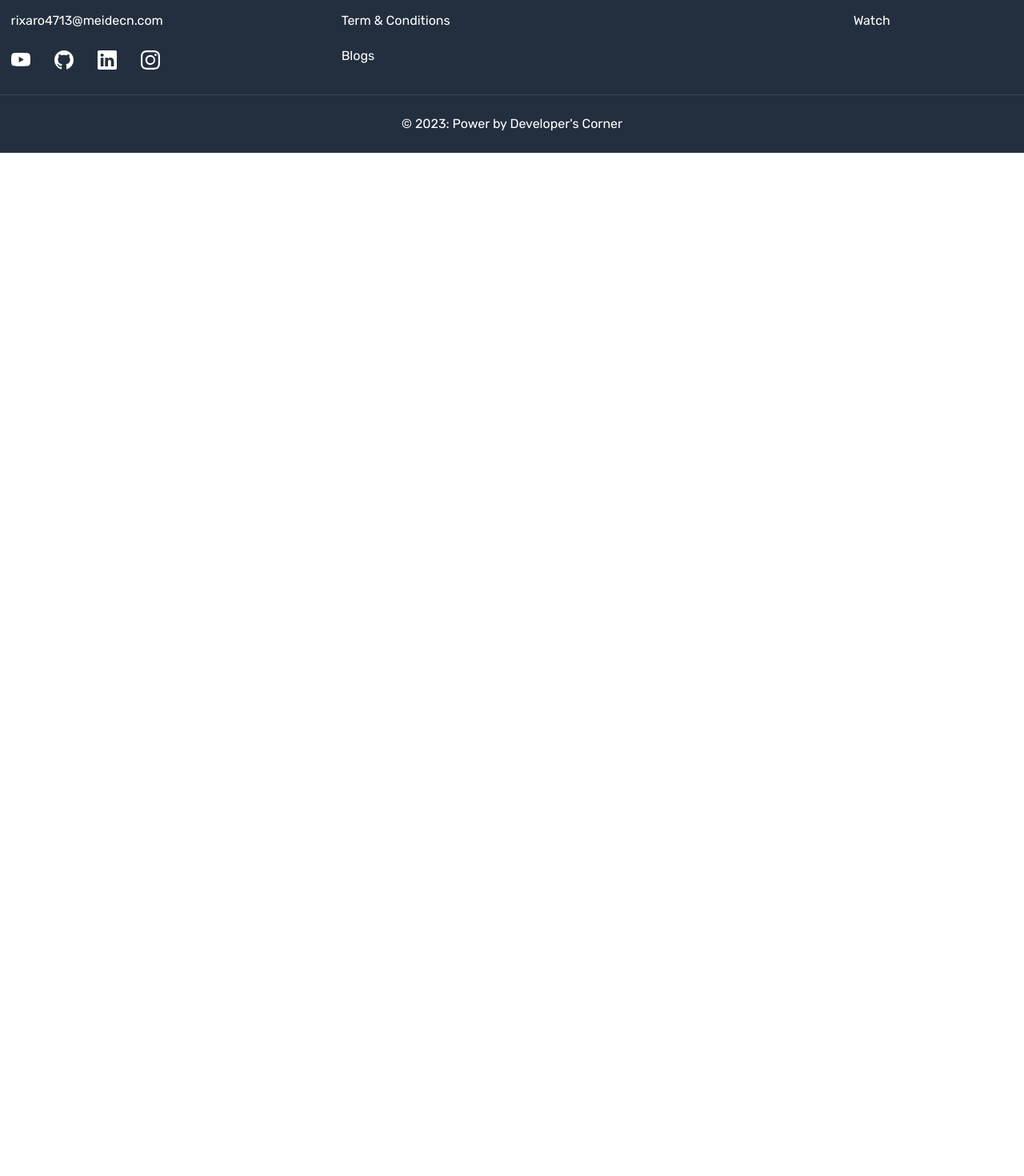
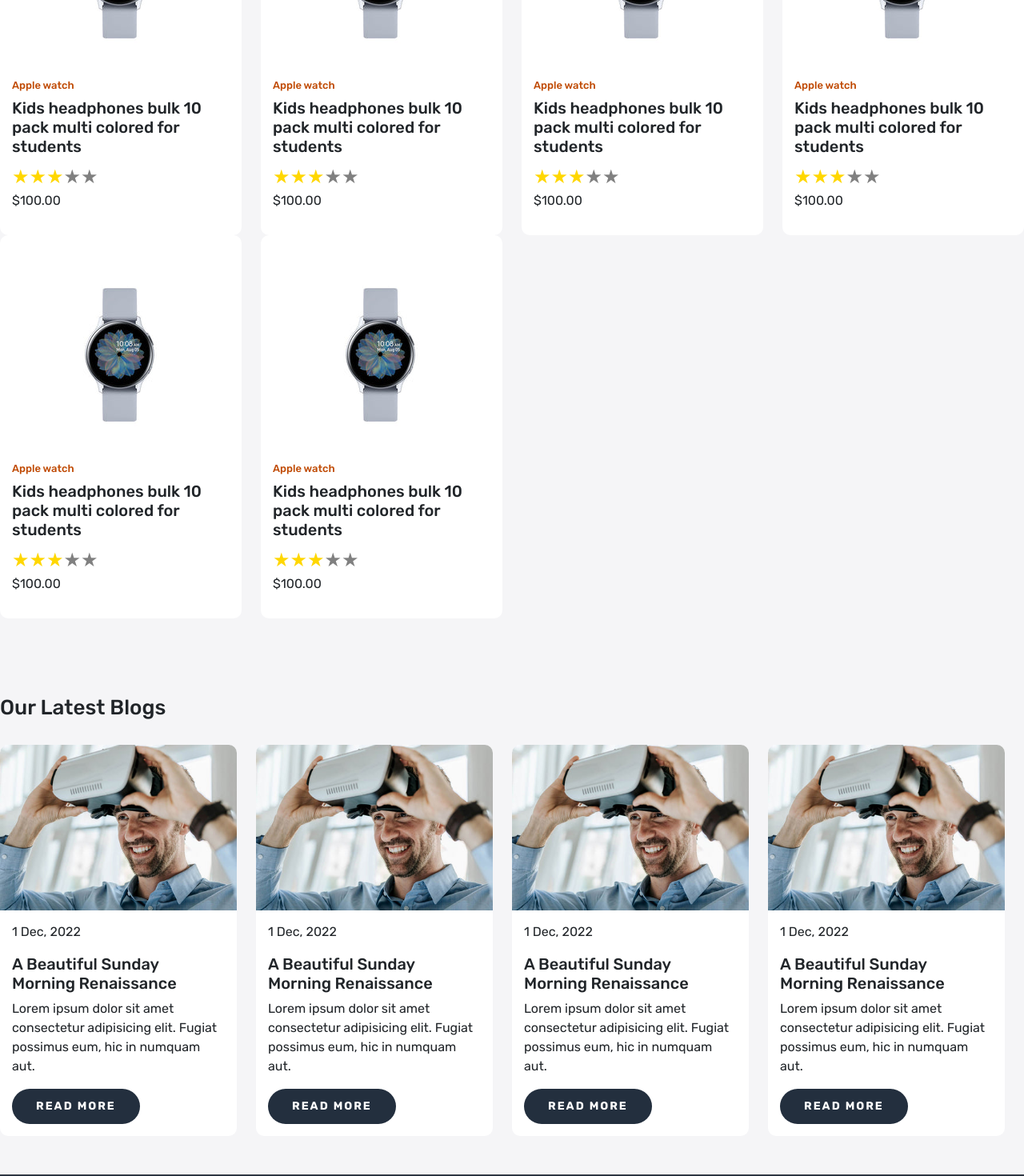
Before and after one commit to sanyamnegi9/Gmart, a React (Create React App) app: page / in a window 1280 px wide. Shown: the part 1780-3250 px from the top of the page at 80% size. Before the commit the page ends 1971 px from the top, so only its background shows below. Built offline with nearby package versions, Linux system fonts and the light colour scheme.

Commit message:
product sec

```diff
--- a/package.json
+++ b/package.json
@@ -11,6 +11,7 @@
     "react-dom": "^18.2.0",
     "react-fast-marquee": "^1.5.2",
     "react-icons": "^4.8.0",
+    "react-rating-stars-component": "^2.2.0",
     "react-redux": "^8.0.5",
     "react-router-dom": "^6.11.0",
     "react-scripts": "5.0.1",
--- /dev/null
+++ b/src/components/BlogCard.jsx
@@ -0,0 +1,26 @@
+import React from "react";
+import { Link } from "react-router-dom";
+
+const BlogCard = () => {
+  return (
+    <>
+      <div className="col-3">
+        <div className="blog-card ">
+          <div className="card-image">
+            <img src="images/blog-1.jpg" alt="blog" className="img-fluid" />
+          </div>
+          <div className="blog-content">
+            <p className="date">1 Dec, 2022</p>
+            <h5 className="title">
+              A Beautiful Sunday Morning Renaissance
+            </h5>
+            <p className="desc">Lorem ipsum dolor sit amet consectetur adipisicing elit. Fugiat possimus eum, hic in numquam aut.</p>
+            <Link to="" className="button">Read More</Link>
+          </div>
+        </div>
+      </div>
+    </>
+  );
+};
+
+export default BlogCard;
--- /dev/null
+++ b/src/components/ProductCard.jsx
@@ -0,0 +1,34 @@
+import React from 'react'
+import ReactStars from "react-rating-stars-component";
+
+const ProductCard = () => {
+
+  return (
+    <>
+      <div className="col-3">
+        <div className="product-card position-relative">
+          <div className="product-image">
+            <img src="images/watch.jpg" alt="watchimage" />
+          </div>
+          <div className="product-details">
+            <h6 className="brand">Apple watch</h6>
+            <h5 className="product-title">
+              Kids headphones bulk 10 pack multi colored for students
+            </h5>
+            <ReactStars
+              count={5}
+              value="3"
+              edit={false}
+              size={24}
+              activeColor="#ffd700"
+            />
+            <p className="price">$100.00</p>
+          </div>
+
+        </div>
+      </div>
+    </>
+  );
+}
+
+export default ProductCard
--- a/src/pages/Home.jsx
+++ b/src/pages/Home.jsx
@@ -1,6 +1,8 @@
 import React from "react";
 import { Link } from "react-router-dom";
 import Marquee from "react-fast-marquee";
+import BlogCard from "../components/BlogCard";
+import ProductCard from "../components/ProductCard";
 
 const Home = () => {
   return (
@@ -252,6 +254,37 @@ const Home = () => {
           </div>
         </div>
       </section>
+
+      <section className="blog-wrapper py-5 home-wrapper-2">
+        <div className="continer-xxl">
+          <div className="row">
+            <div className="col-12">
+              <h3 className="section-heading">Featured Collections</h3>
+            </div>
+            <ProductCard />
+            <ProductCard />
+            <ProductCard />
+            <ProductCard />
+            <ProductCard />
+            <ProductCard />
+          </div>
+        </div>
+      </section>
+
+      {/* Blog section */}
+      <section className="blog-wrapper py-5 home-wrapper-2">
+        <div className="continer-xl">
+          <div className="row fit-width">
+            <div className="col-12">
+              <h3 className="section-heading">Our Latest Blogs</h3>
+            </div>
+            <BlogCard />
+            <BlogCard />
+            <BlogCard />
+            <BlogCard />
+          </div>
+        </div>
+      </section>
     </>
   );
 };
--- a/src/styles/App.scss
+++ b/src/styles/App.scss
@@ -2,6 +2,8 @@
 @import url(Footer.scss);
 @import url(Layout.scss);
 @import url(Home.scss);
+@import url(BlogCard.scss);
+@import url(ProductCard.scss);
 
 *{
   margin: 0;
--- /dev/null
+++ b/src/styles/BlogCard.scss
@@ -0,0 +1,50 @@
+:root{
+  --para-color--: #777;
+  --product-heading-color--: #bf4800;
+  --product-title-h5-color--: #1c1c1v;
+}
+
+.blog-card{
+  background-color: white;
+  border-radius: 10px;
+
+}
+
+.blog-card img{
+  border-top-left-radius: 10px;
+  border-top-right-radius: 10px;
+}
+
+.blog-content{
+  padding: 15px;
+}
+
+.blog-content p .date{
+  font-size: 13px;
+  line-height: 24px;
+  text-transform: uppercase;
+  letter-spacing: 0;
+  font-weight: 400;
+  color: var(--para-color--);
+  padding: 0;
+}
+
+.blog-content h5 .title{
+  font-style: 18px;
+  color: var(--top-highlight-color--);
+
+}
+
+.blog-content p .disc{
+  font-size: 13px;
+  line-height: 22px;
+  color: var(--para-color--);
+}
+
+.section-heading{
+  font-size: 26px;
+  font-weight: 500;
+  line-height: 32px;
+  margin-bottom: 30px;
+
+}
--- /dev/null
+++ b/src/styles/ProductCard.scss
@@ -0,0 +1,22 @@
+.product-card {
+  background-color: white;
+  padding: 15px;
+  border-radius: 10px;
+
+}
+
+.product-card .product-details h6 {
+  color: var(--product-heading-color--);
+  font-size: 13px;
+
+}
+
+.product-card h5 .product-title{
+  font-size: 15px;
+  color: var(--product-title-h5-color--);
+}
+
+.product-card p .price{
+  font-size: 16px;
+  color: var(--product-title-h5-color--);
+}
```
Also changed, not shown: 1 other file (tests, documents, lock files or other folders).
